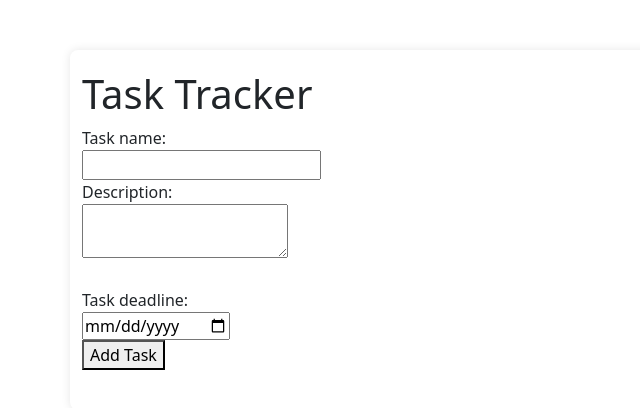
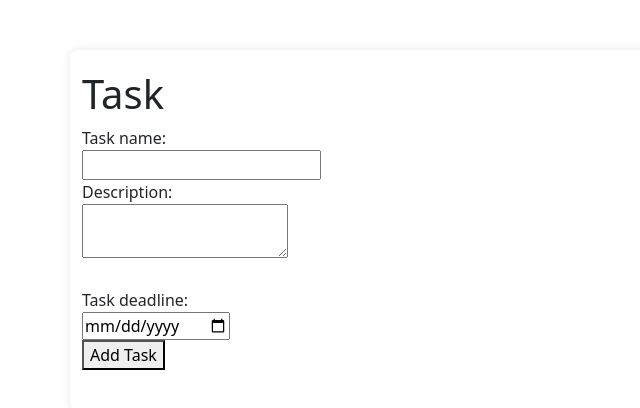
Before and after one commit to cs-jonathann/TaskTracker, a plain HTML site: page index.html in a window 1280 px wide. Shown: the whole page, without its empty margins (0-640 px from the left). Drawn offline with nearby package versions, Linux system fonts and the light colour scheme.

Commit message:
updating file

```diff
--- a/index.html
+++ b/index.html
@@ -19,7 +19,7 @@
 
 
     <div class="container">
-        <h1>Task Tracker</h1>
+        <h1>Task </h1>
 
         <!-- form is going to get inputs or buttons and going to collect data from users from a text field, dropdown, etc -->
         <form id="taskForm">
```
